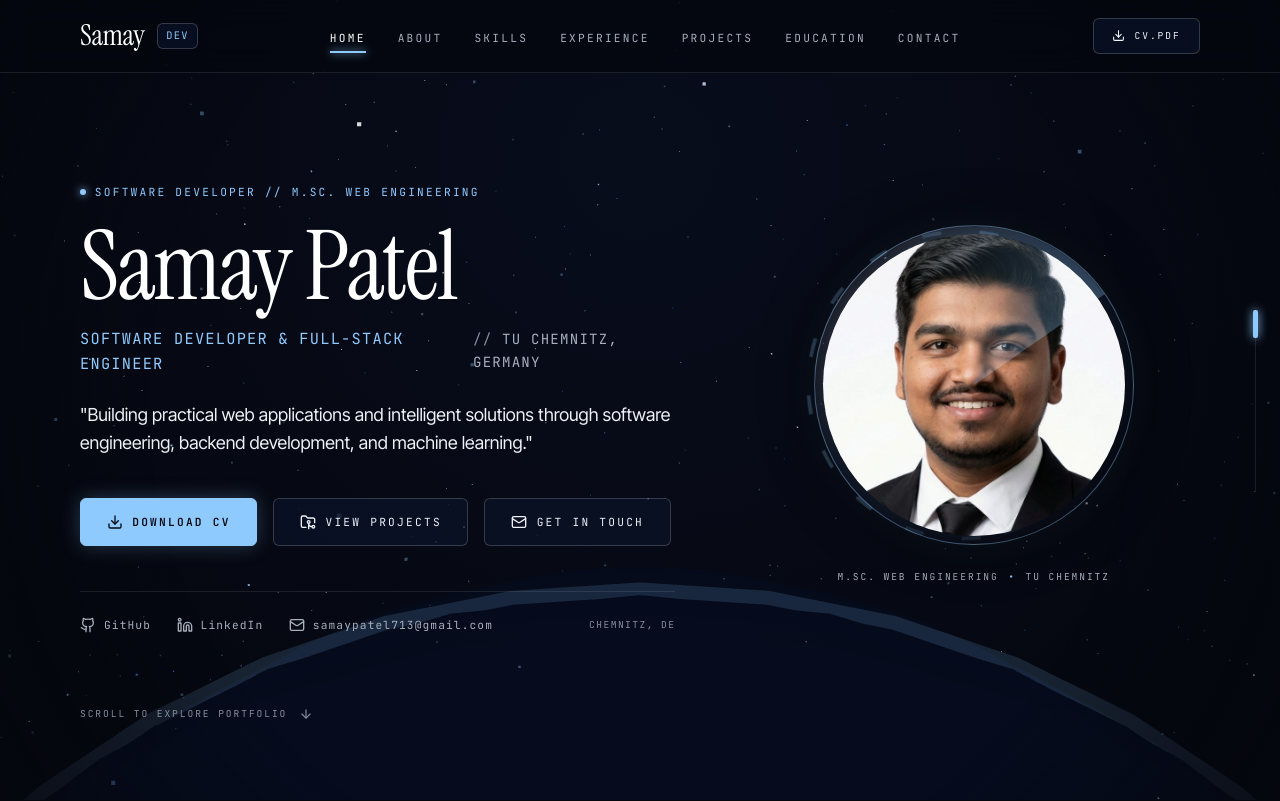
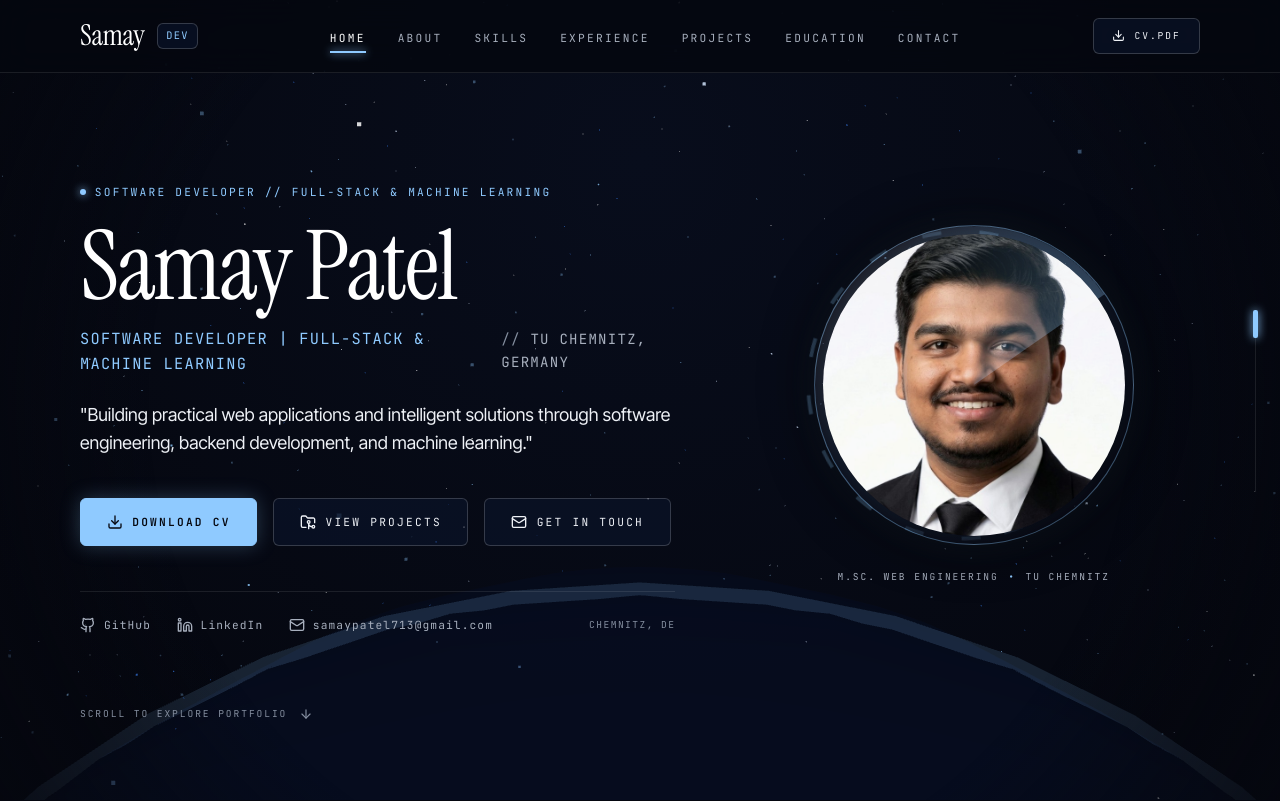
Before and after one commit to Samay-P07/Samay-P07.github.io, a React (Vite) app: page / in a window 1280 px wide. Shown: the top 801 px of the page. Built offline with nearby package versions, Linux system fonts and the light colour scheme.

Commit message:
chore: update primary professional tagline to 'Software Developer | Full-Stack & Machine Learning' across all components and meta tags

```diff
--- a/index.html
+++ b/index.html
@@ -5,9 +5,9 @@
     <meta name="viewport" content="width=device-width, initial-scale=1.0" />
     <link rel="icon" type="image/svg+xml" href="/favicon.svg" />
 
-    <title>Samay Patel — Software Developer | Full-Stack &amp; M.Sc. Web Engineering</title>
-    <meta name="description" content="Portfolio of Samay Patel — Software Developer and M.Sc. Web Engineering student at TU Chemnitz, Germany. Full-stack web applications, REST APIs, databases, and machine learning." />
-    <meta name="keywords" content="Samay Patel, Software Developer, Full-Stack Developer, TU Chemnitz, Web Engineering, Python, Django, FastAPI, Flask, React.js, PostgreSQL, Docker, Chemnitz Germany" />
+    <title>Samay Patel — Software Developer | Full-Stack &amp; Machine Learning</title>
+    <meta name="description" content="Portfolio of Samay Patel — Software Developer | Full-Stack &amp; Machine Learning, M.Sc. Web Engineering student at TU Chemnitz, Germany. Full-stack web applications, REST APIs, databases, and machine learning." />
+    <meta name="keywords" content="Samay Patel, Software Developer, Full-Stack & Machine Learning, Full-Stack Developer, TU Chemnitz, Web Engineering, Python, Django, FastAPI, Flask, React.js, PostgreSQL, Docker, Machine Learning, Chemnitz Germany" />
     <meta name="author" content="Samay Patel" />
     <meta name="theme-color" content="#05070f" />
     <link rel="canonical" href="https://samaypatel.dev/" />
@@ -15,14 +15,14 @@
     <!-- Open Graph / Facebook / LinkedIn -->
     <meta property="og:type" content="website" />
     <meta property="og:url" content="https://samaypatel.dev/" />
-    <meta property="og:title" content="Samay Patel — Software Developer | Full-Stack &amp; M.Sc. Web Engineering" />
-    <meta property="og:description" content="Software Developer and M.Sc. Web Engineering student at TU Chemnitz, Germany. Experienced in Python (Django, Flask, FastAPI), JavaScript, REST APIs, and machine learning." />
+    <meta property="og:title" content="Samay Patel — Software Developer | Full-Stack &amp; Machine Learning" />
+    <meta property="og:description" content="Software Developer | Full-Stack &amp; Machine Learning, M.Sc. Web Engineering student at TU Chemnitz, Germany. Experienced in Python (Django, Flask, FastAPI), JavaScript, REST APIs, and machine learning." />
     <meta property="og:image" content="/assets/samay-profile.jpg" />
 
     <!-- Twitter Card -->
     <meta name="twitter:card" content="summary_large_image" />
-    <meta name="twitter:title" content="Samay Patel — Software Developer | Full-Stack &amp; M.Sc. Web Engineering" />
-    <meta name="twitter:description" content="Software Developer and M.Sc. Web Engineering student at TU Chemnitz. Building practical web applications, APIs, and ML solutions." />
+    <meta name="twitter:title" content="Samay Patel — Software Developer | Full-Stack &amp; Machine Learning" />
+    <meta name="twitter:description" content="Software Developer | Full-Stack &amp; Machine Learning, M.Sc. Web Engineering student at TU Chemnitz. Building practical web applications, APIs, and ML solutions." />
     <meta name="twitter:image" content="/assets/samay-profile.jpg" />
 
     <!-- Google Fonts Preconnect -->
--- a/src/components/Footer.jsx
+++ b/src/components/Footer.jsx
@@ -24,7 +24,7 @@ export default function Footer() {
               <span className="logo-badge">ENGINEERING</span>
             </div>
             <p className="footer-subtitle">
-              Software Developer &amp; Full-Stack Engineer <span className="sep">//</span> TU Chemnitz, Germany
+              Software Developer | Full-Stack &amp; Machine Learning <span className="sep">//</span> TU Chemnitz, Germany
             </p>
           </div>
 
--- a/src/components/Hero.jsx
+++ b/src/components/Hero.jsx
@@ -41,7 +41,7 @@ export default function Hero() {
           {/* Left Column: Heading, Subtitle, Pitch & Actions */}
           <div className="hero-text-col">
             <div className="section-tag" style={{ marginBottom: '1rem' }}>
-              <span>SOFTWARE DEVELOPER // M.SC. WEB ENGINEERING</span>
+              <span>SOFTWARE DEVELOPER // FULL-STACK &amp; MACHINE LEARNING</span>
             </div>
 
             <h1 className="hero-name">
@@ -49,7 +49,7 @@ export default function Hero() {
             </h1>
 
             <p className="hero-title">
-              Software Developer &amp; Full-Stack Engineer
+              Software Developer | Full-Stack &amp; Machine Learning
               <span className="hero-subline">TU Chemnitz, Germany</span>
             </p>
 
@@ -142,7 +142,7 @@ export default function Hero() {
                 <div className="porthole-glass">
                   <img
                     src={PORTFOLIO_DATA.personal.profileImage}
-                    alt="Samay Patel - Software Developer"
+                    alt="Samay Patel - Software Developer | Full-Stack & Machine Learning"
                     width="320"
                     height="320"
                     loading="eager"
--- a/src/components/Preloader.jsx
+++ b/src/components/Preloader.jsx
@@ -47,7 +47,7 @@ export default function Preloader({ onComplete }) {
     >
       <div className="pre-inner">
         <p className="pre-mark">Samay Patel</p>
-        <p className="pre-submark">Software Developer // M.Sc. Web Engineering</p>
+        <p className="pre-submark">Software Developer | Full-Stack &amp; Machine Learning</p>
 
         <div className="pre-rule">
           <span className="pre-bar-fill" style={{ width: `${progress}%` }} />
--- a/src/data/portfolioData.js
+++ b/src/data/portfolioData.js
@@ -1,7 +1,7 @@
 export const PORTFOLIO_DATA = {
   personal: {
     name: "Samay Patel",
-    title: "Software Developer | Full-Stack Developer",
+    title: "Software Developer | Full-Stack & Machine Learning",
     subtitle: "M.Sc. Web Engineering Student at TU Chemnitz",
     tagline: "Building practical web applications and intelligent solutions through software engineering, backend development, and machine learning.",
     location: "Chemnitz, Germany",
```
